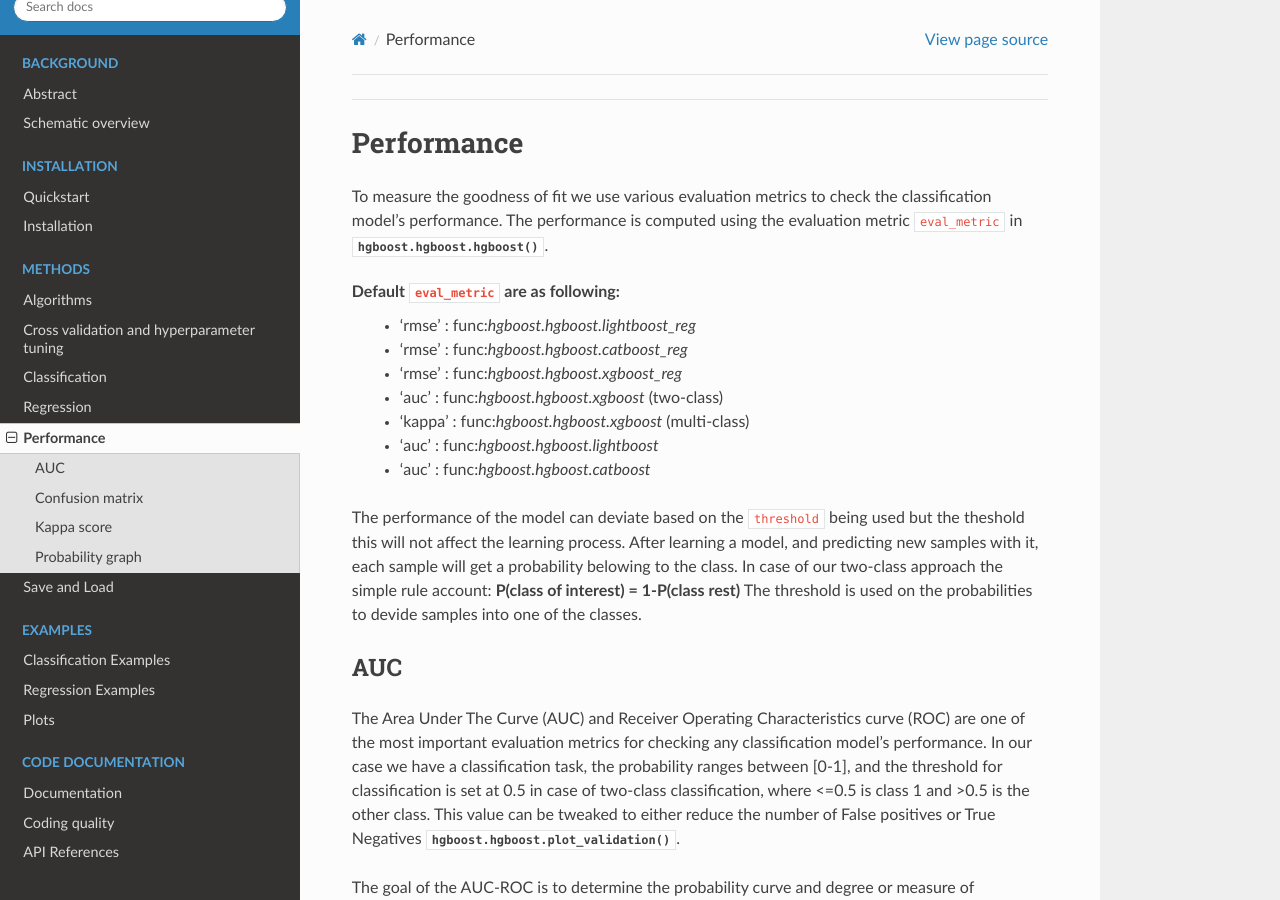
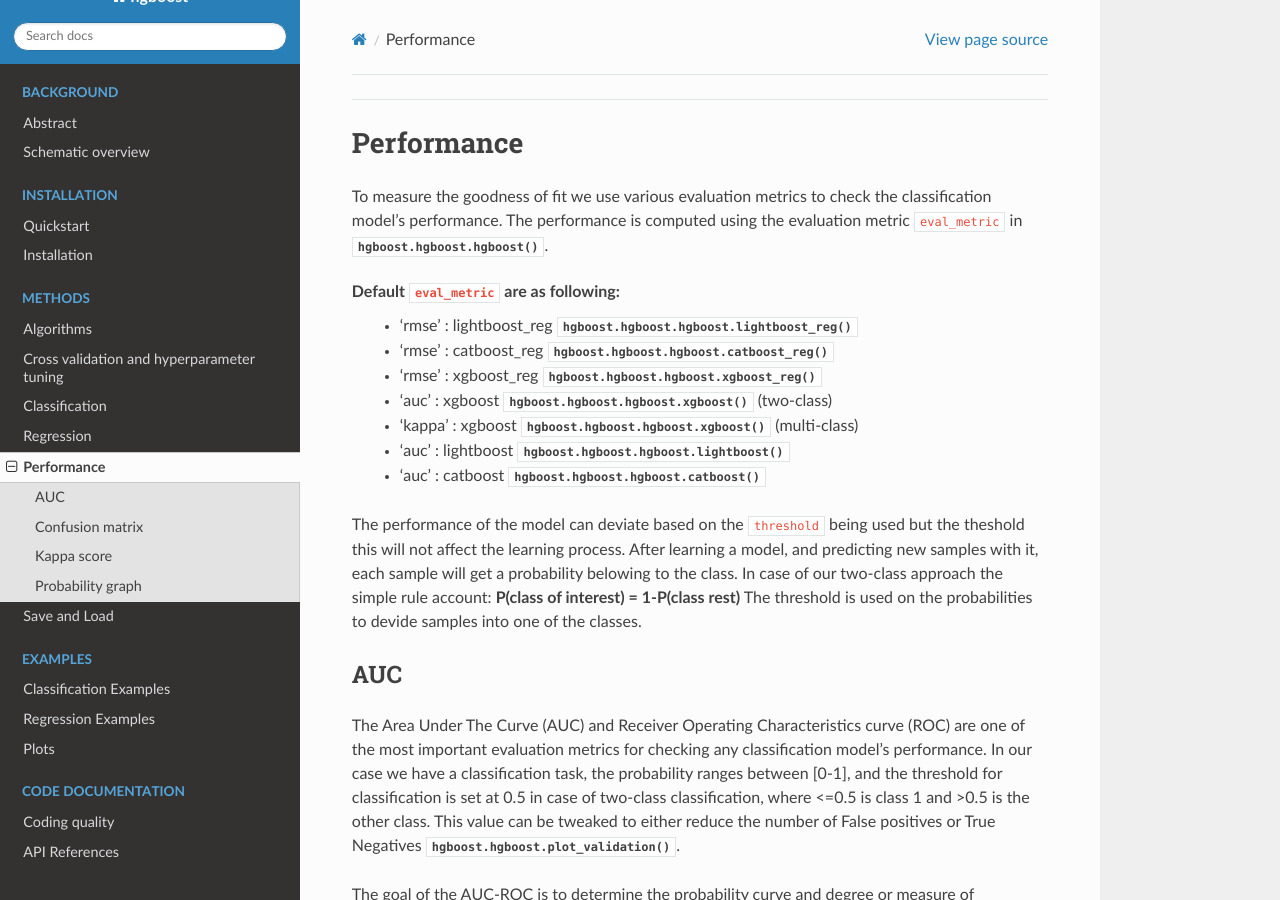
Before and after one commit to erdogant/hgboost, a Sphinx documentation site: the page built from docs/source/Performance.rst, in a window 1280 px wide and 900 px high. Built offline with Sphinx 7.4.7 and the Read the Docs theme 2.0.0, drawn with Linux system fonts in a browser that asks for light colours.

Commit message:
udpate docs

```diff
--- a/docs/source/Classification.rst
+++ b/docs/source/Classification.rst
@@ -21,7 +21,7 @@ Parameters
 xgboost
 ---------
 
-The specific list of parameters used for xgboost: func:`hgboost.hgboost.hgboost.xgboost`
+The specific list of parameters used for xgboost: :func:`hgboost.hgboost.hgboost.xgboost`
 
 .. code:: python
 
@@ -46,7 +46,7 @@ The specific list of parameters used for xgboost: func:`hgboost.hgboost.hgboost.
 catboost
 -------------
 
-The specific list of parameters used for catboost: func:`hgboost.hgboost.catboost`
+The specific list of parameters used for catboost: :func:`hgboost.hgboost.hgboost.catboost`
 
 .. code:: python
 
@@ -62,7 +62,7 @@ The specific list of parameters used for catboost: func:`hgboost.hgboost.catboos
 lightboost
 --------------------------
 
-The specific list of parameters used for lightboost: func:`hgboost.hgboost.lightboost`
+The specific list of parameters used for lightboost: :func:`hgboost.hgboost.hgboost.lightboost`
 
 .. code:: python
 
--- a/docs/source/Performance.rst
+++ b/docs/source/Performance.rst
@@ -9,13 +9,13 @@ To measure the goodness of fit we use various evaluation metrics to check the cl
 The performance is computed using the evaluation metric ``eval_metric`` in :func:`hgboost.hgboost.hgboost`.
 
 Default ``eval_metric`` are as following:
-    * 'rmse'  : func:`hgboost.hgboost.lightboost_reg`
-    * 'rmse'  : func:`hgboost.hgboost.catboost_reg`
-    * 'rmse'  : func:`hgboost.hgboost.xgboost_reg`
-    * 'auc'   : func:`hgboost.hgboost.xgboost` (two-class)
-    * 'kappa' : func:`hgboost.hgboost.xgboost` (multi-class)
-    * 'auc'   : func:`hgboost.hgboost.lightboost`
-    * 'auc'   : func:`hgboost.hgboost.catboost`
+    * 'rmse'  : lightboost_reg  :func:`hgboost.hgboost.hgboost.lightboost_reg`
+    * 'rmse'  : catboost_reg    :func:`hgboost.hgboost.hgboost.catboost_reg`
+    * 'rmse'  : xgboost_reg     :func:`hgboost.hgboost.hgboost.xgboost_reg`
+    * 'auc'   : xgboost         :func:`hgboost.hgboost.hgboost.xgboost` (two-class)
+    * 'kappa' : xgboost         :func:`hgboost.hgboost.hgboost.xgboost` (multi-class)
+    * 'auc'   : lightboost      :func:`hgboost.hgboost.hgboost.lightboost`
+    * 'auc'   : catboost        :func:`hgboost.hgboost.hgboost.catboost`
 
 The performance of the model can deviate based on the ``threshold`` being used but the theshold this will not affect the learning process.
 After learning a model, and predicting new samples with it, each sample will get a probability belowing to the class.
--- a/docs/source/Regression.rst
+++ b/docs/source/Regression.rst
@@ -21,7 +21,7 @@ Parameters
 xgboost
 ---------
 
-The specific list of parameters used for xgboost:
+The specific list of parameters used for xgboost: :func:`hgboost.hgboost.hgboost.xgboost_reg`
 
 .. code:: python
 
@@ -39,7 +39,7 @@ The specific list of parameters used for xgboost:
 catboost
 -------------
 
-The specific list of parameters used for catboost:
+The specific list of parameters used for catboost: :func:`hgboost.hgboost.hgboost.catboost_reg`
 
 .. code:: python
 
@@ -53,7 +53,7 @@ The specific list of parameters used for catboost:
 lightboost
 --------------------------
 
-The specific list of parameters used for lightboost:
+The specific list of parameters used for lightboost: :func:`hgboost.hgboost.hgboost.lightboost_reg`
 
 .. code:: python
 
--- a/docs/source/index.rst
+++ b/docs/source/index.rst
@@ -54,7 +54,6 @@ Content
   :maxdepth: 1
   :caption: Code Documentation
 
-  Documentation
   Coding quality
   hgboost.hgboost
 
```
Also changed, not shown: other parts of docs/source/index.rst (+2 -2 lines), docs/source/Coding quality.rst (+16 -1 lines), docs/source/Documentation.rst (deleted, +0 -8 lines), docs/source/Examples.rst (+23 -0 lines).
